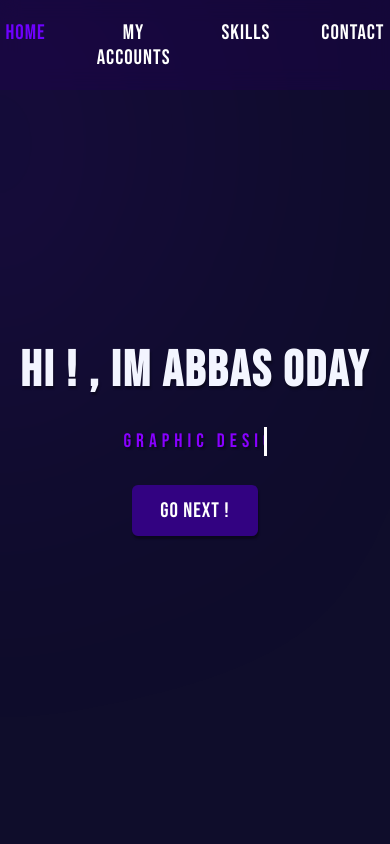
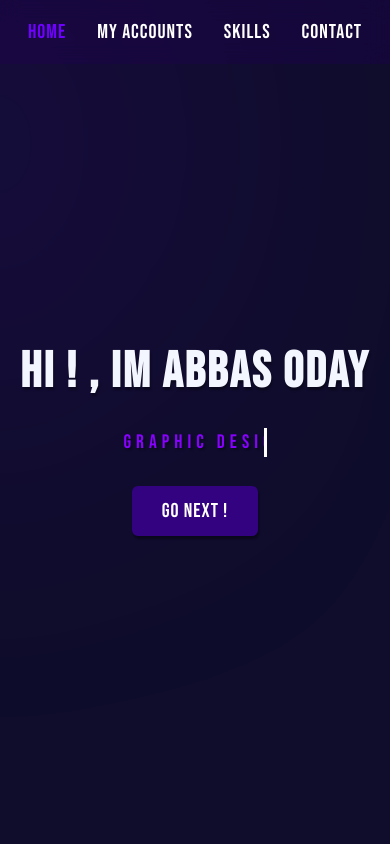
Before and after one commit to Abbasoday/Abs-Website, a plain HTML site: page index.html in a window 390 px wide. Shown: the top 844 px of the page. Drawn offline with Linux system fonts and the light colour scheme; some packages are replaced by stand-ins of ours; a script that the page names is missing.

Commit message:
Add files via upload
Update responsive navbar styles

```diff
--- a/Style.css
+++ b/Style.css
@@ -150,31 +150,51 @@
 }
 
 
+/* تصميم الـ nav-bar */
 .nav-buttons {
   position: fixed;
   top: 0px; /* وضعها في الأعلى مع مسافة صغيرة */
-  gap: 25px;
+  gap: 5px;
   background-color: #23005556;
   backdrop-filter: blur(10px);
   z-index: 1000;
   display: flex;
-  justify-content: center;
-  padding: 7px ; /* تعديل حسب الذوق */
+  padding: 7px;
   width: 100%;
   border: none;
-  flex-grow: ;
-
+  flex-wrap: wrap; /* يسمح للعناصر بالالتفاف */
+  justify-content: center;
+  align-items: center;
 }
 
+/* تصميم الروابط داخل الناف بار */
 .nav-btn {
   font-family: "Bebas Neue", sans-serif;
   font-size: clamp(21px, 2vw, 23px);
   color: white;
   text-decoration: none;
   padding: 13px;
-    transition:  all 0.9s ease;
+  transition: all 0.9s ease;
   letter-spacing: 1px;
   border: none;
+  flex-grow: 0.01; /* يسمح للنصوص بالتوسع لملء المساحة */
+  text-align: center; /* لتوسيط النص داخل الزر */
+}
+
+/* تعديل التصميم في الشاشات الصغيرة */
+@media (max-width: 768px) {
+  .nav-buttons {
+    justify-content: flex-start; /* محاذاة العناصر لليسار في الشاشات الصغيرة */
+    gap: 5px; /* تقليل المسافة بين العناصر */
+    text-align: center;
+    justify-content: center;
+  }
+
+  .nav-btn {
+    font-size: clamp(20px, 4vw, 25px); /* تصغير حجم الخط في الشاشات الصغيرة */
+    flex-grow: 0; /* إزالة التوسع في الشاشات الصغيرة */
+    text-align: center;
+  }
 }
 
 
```
Lines whose indentation alone changed are shown as unchanged.
